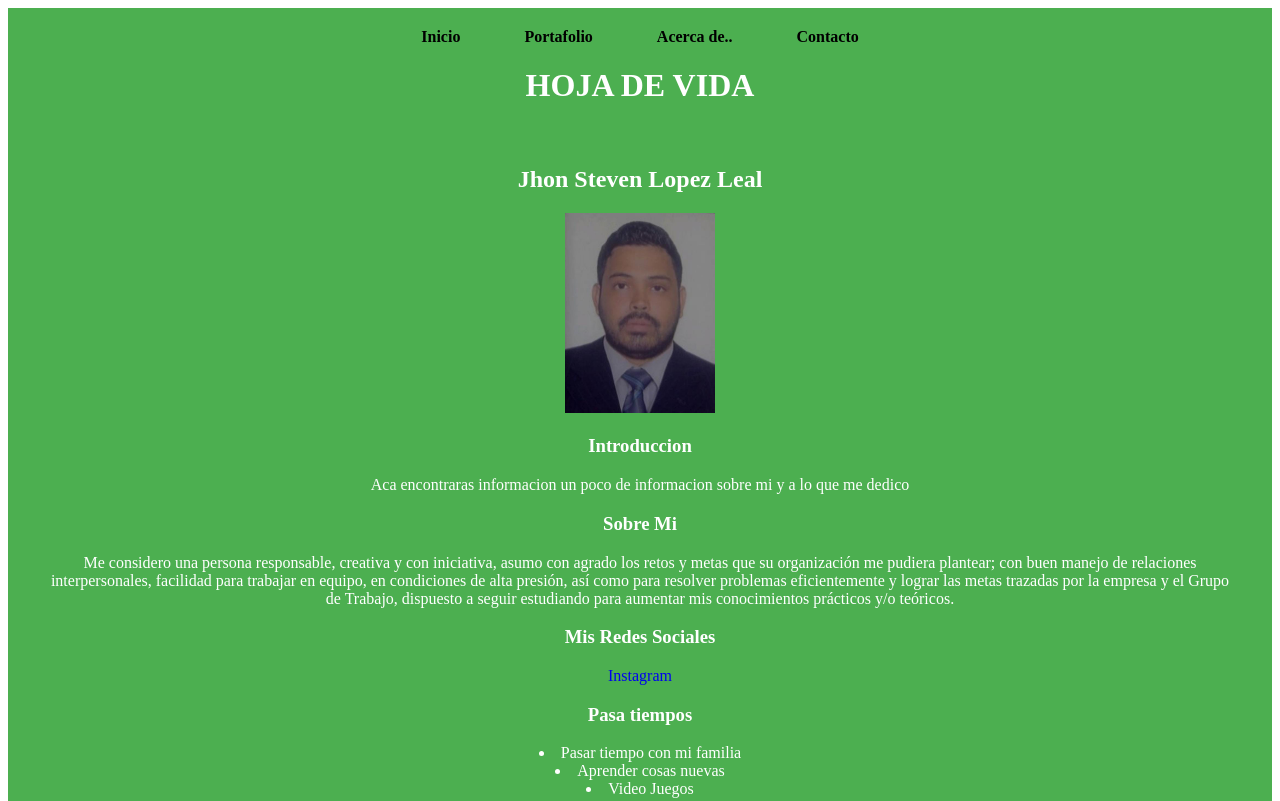
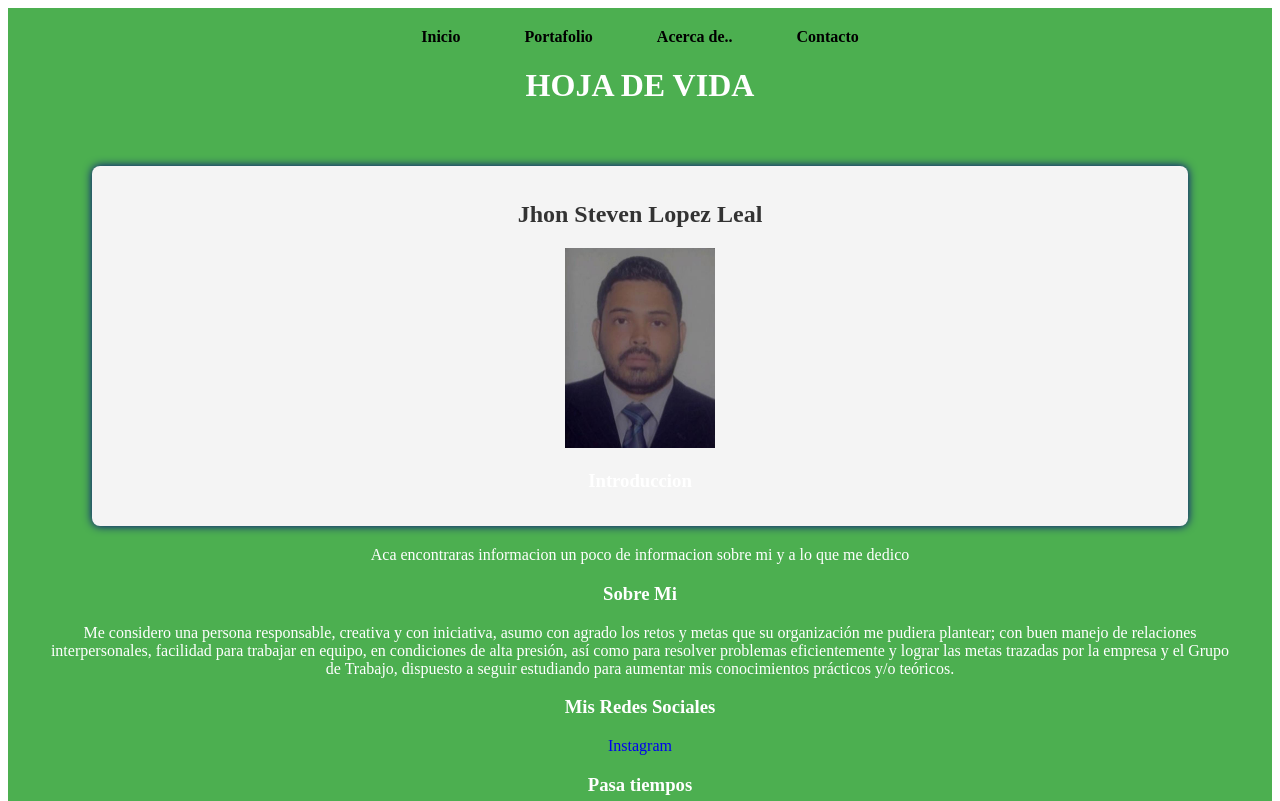
Before and after one commit to jhonlopez56/mi-pagina-web, a plain HTML site: page index.html in a window 1280 px wide. Shown: the top 801 px of the page. Drawn offline with Linux system fonts and the light colour scheme.

Commit message:
container

```diff
--- a/index.html
+++ b/index.html
@@ -20,11 +20,12 @@
 
     <h1>HOJA DE VIDA </h1>
     <header>
-    <h2>Jhon Steven Lopez Leal  </h2>
+    <div class="container"> <h2>Jhon Steven Lopez Leal  </h2>
 
         <img src="foto1.jfif" alt="foto jhon lopez" width="150" height="200">
 
     <h3>Introduccion</h3>
+    </div>
 
         <p>Aca encontraras informacion un poco de informacion sobre mi y a lo que me dedico</p>
 
```
